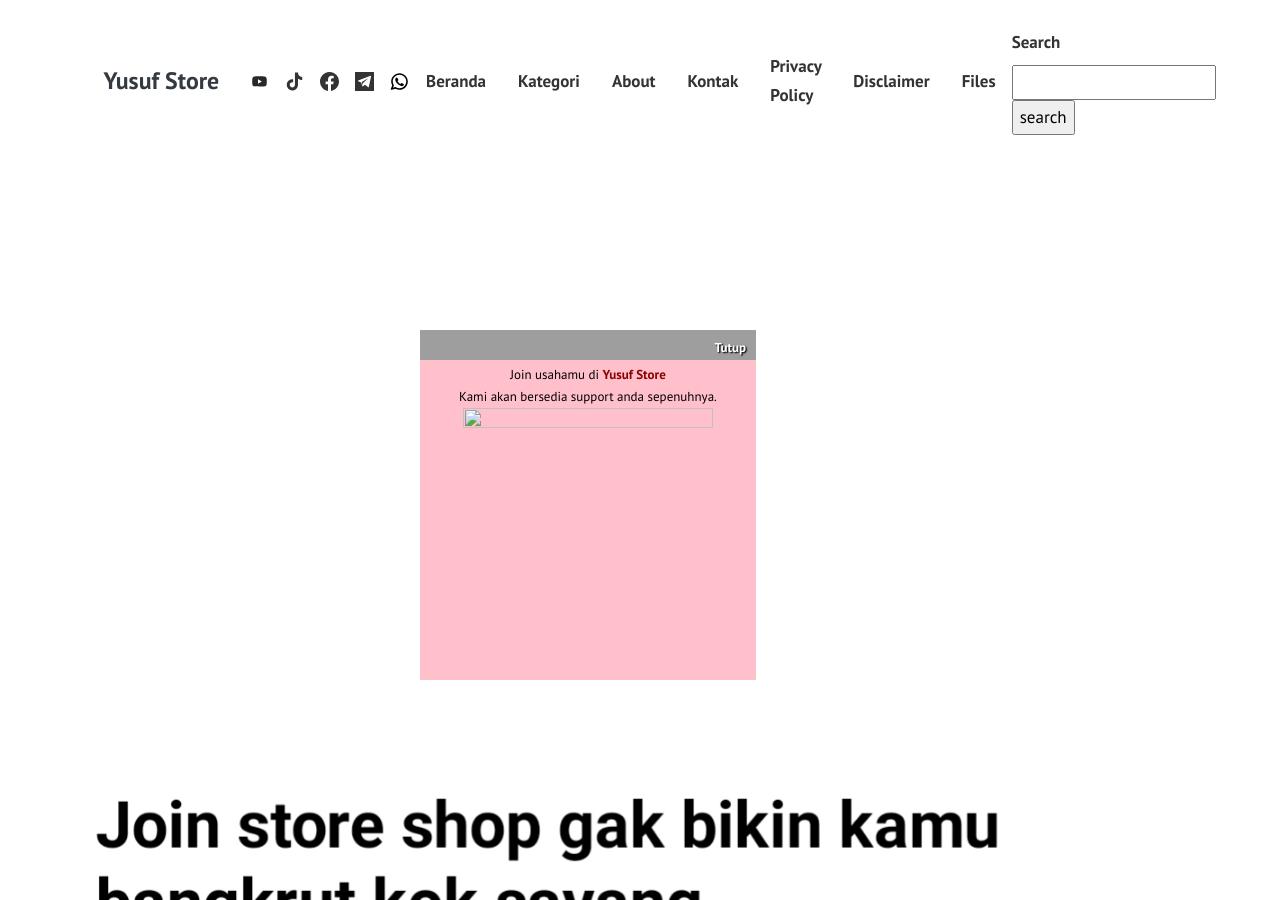
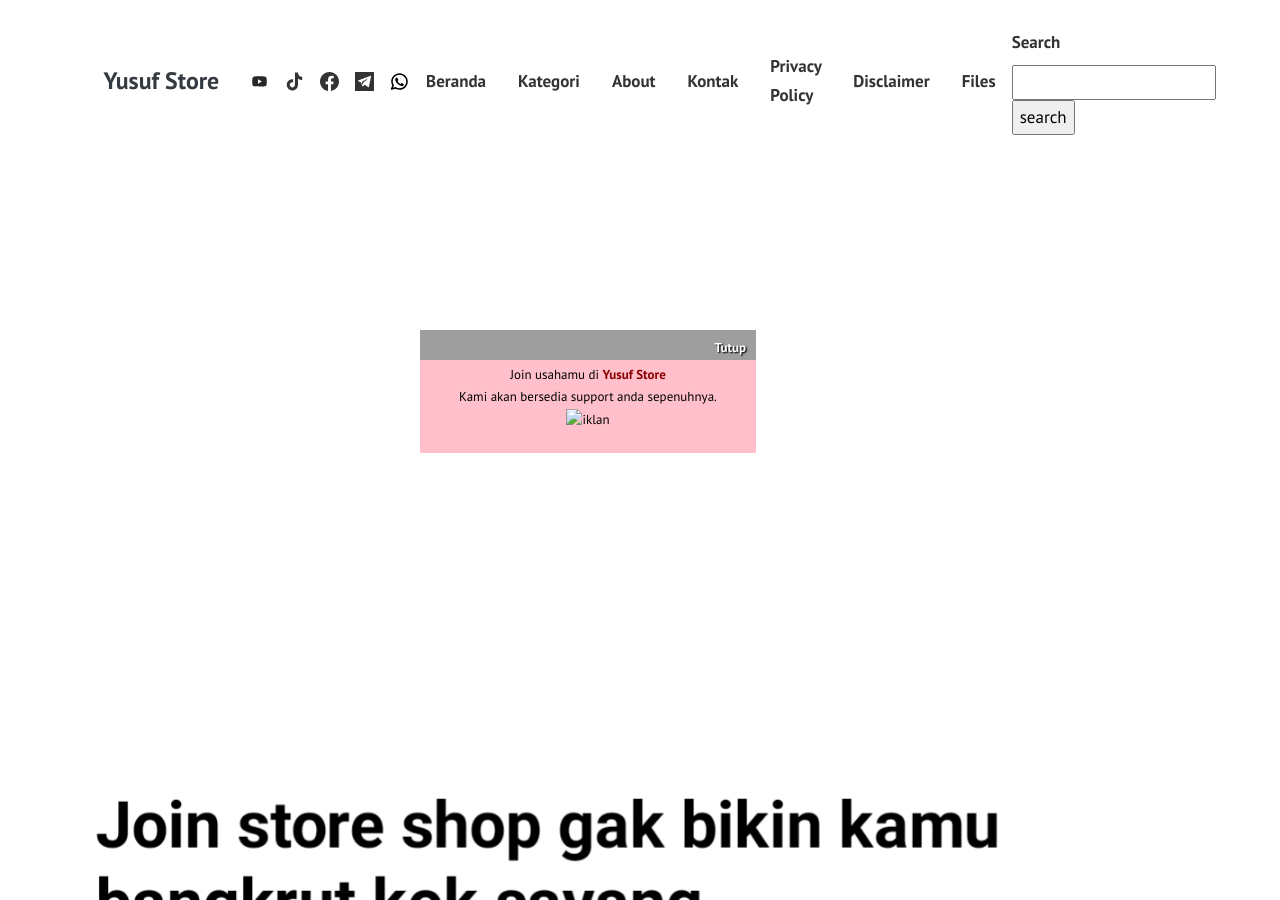
Before and after one commit to mwnsofficial/simastertutorials.github.io, a Jekyll site: the page built from pages/categories.html, in a window 1280 px wide and 900 px high. Built offline with Jekyll 4.4.1, drawn with Linux system fonts in a browser that asks for light colours; comment, search, counter and statistics services are not loaded; grey boxes are pictures that could not be loaded.

Commit message:
Update iklan-popup.html

```diff
--- a/_includes/iklan-popup.html
+++ b/_includes/iklan-popup.html
@@ -53,6 +53,6 @@
 <div id="adsground">
 <p>Join usahamu di <a style="color:darkred" href="https://wa.me/6287764241047" target="_blank"><b>Yusuf Store</b></a><br>
 Kami akan bersedia support anda sepenuhnya.<br />
-<img src="assets/images/iklanku1.jpg" width="250" height="250"></p>
+<a href="https://wa.me/6287764241047"><img src="assets/images/iklanku1.jpg" width="250" height="250" alt="iklan" border="0"></p>
 </div>
 </div>
```
